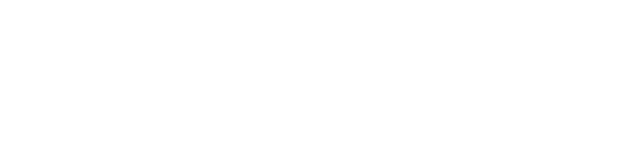
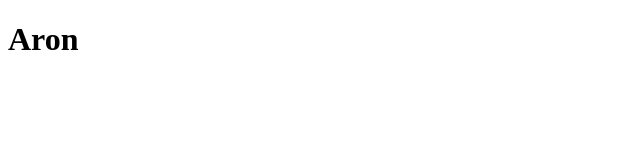
Before and after one commit to AronWinston/just-mockery, a plain HTML site: page index.html in a window 1280 px wide. Shown: the whole page, without its empty margins (0-640 px from the left). Drawn offline with Linux system fonts and the light colour scheme.

Commit message:
added some text

```diff
--- a/index.html
+++ b/index.html
@@ -11,7 +11,7 @@
 
 </head>
 <body>
-
+    <h1> Aron </h1>
     <script src="main.js" defer></script>
 </body>
 </html>
```
